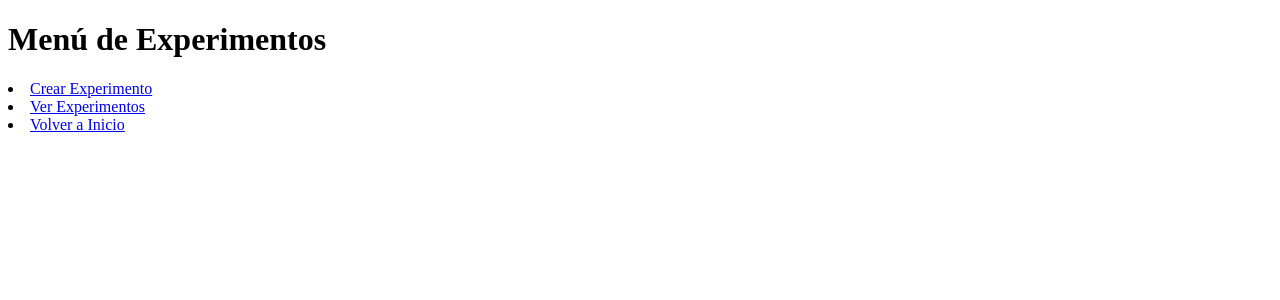
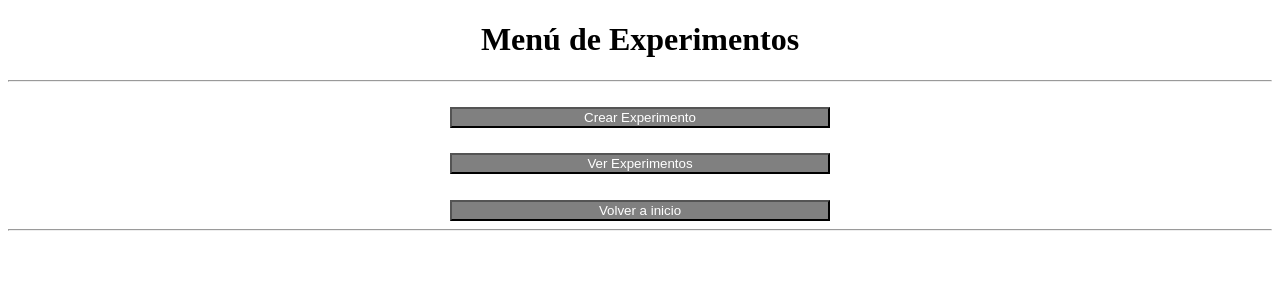
Before and after one commit to Rmejiaz/seedWEB, a Django app: page /experimentos/ in a window 1280 px wide. Shown: the top 300 px of the page. Run offline with Django 4.2, Linux system fonts and the light colour scheme; the visitor is signed in with stand-in values (Sample User, id 1).

Commit message:
Added styling

```diff
--- a/seedgui/experimentos/templates/experimentos/index.html
+++ b/seedgui/experimentos/templates/experimentos/index.html
@@ -7,9 +7,27 @@
     <title>Menú Experimentos</title>
 </head>
 <body>
-    <h1>Menú de Experimentos</h1>
-        <li><a href="/admin/experimentos/experimento/add/"> Crear Experimento</a></li>
-        <li><a href={% url 'experimentos:lista_experimentos' %}> Ver Experimentos</a></li>
-        <li><a href="../"> Volver a Inicio</a></li>
+    <div style="width: 100%;">
+        <div style="text-align: center;">
+            <h1>Menú de Experimentos</h1>
+            <hr>
+        </div>
+        <div style="width: 100%; text-align: center; margin-top: 2%;">
+            <form action="/admin/experimentos/experimento/add/" method="get">
+                <button style="width: 30%; margin-left: auto; margin-right: auto; background-color: gray; color: white;">Crear Experimento</button>
+            </form>
+        </div>
+        <div style="width: 100%; text-align: center; margin-top: 2%">
+            <form action="{% url 'experimentos:lista_experimentos' %}" method="get">
+                <button style="width: 30%; margin-left: auto; margin-right: auto; background-color: gray; color: white;">Ver Experimentos</button>
+            </form>
+        </div>
+        <div style="width: 100%; text-align: center; margin-top: 2%">
+            <form action="../" method="get">
+                <button style="width: 30%; margin-left: auto; margin-right: auto; background-color: gray; color: white;">Volver a inicio</button>
+            </form>
+        </div>
+    </div>
+    <hr>
 </body>
 </html>
```
Also changed, not shown: seedgui/test/templates/test/index.html (+27 -7 lines), seedgui/admin-interface/logo/logo_8x0UPOP.jpeg (added), seedgui/images/11:28:2022_07:39:27.jpg (added), seedgui/images/11:28:2022_07:40:26.jpg (added), seedgui/images/11:28:2022_07:41:24.jpg (added), seedgui/images/11:28:2022_07:42:22.jpg (added), seedgui/images/11:28:2022_07:43:20.jpg (added), seedgui/images/11:28:2022_07:44:18.jpg (added), seedgui/images/11:28:2022_09:17:16.jpg (added), seedgui/images/11:28:2022_09:18:14.jpg (added), seedgui/images/11:28:2022_09:19:13.jpg (added).
